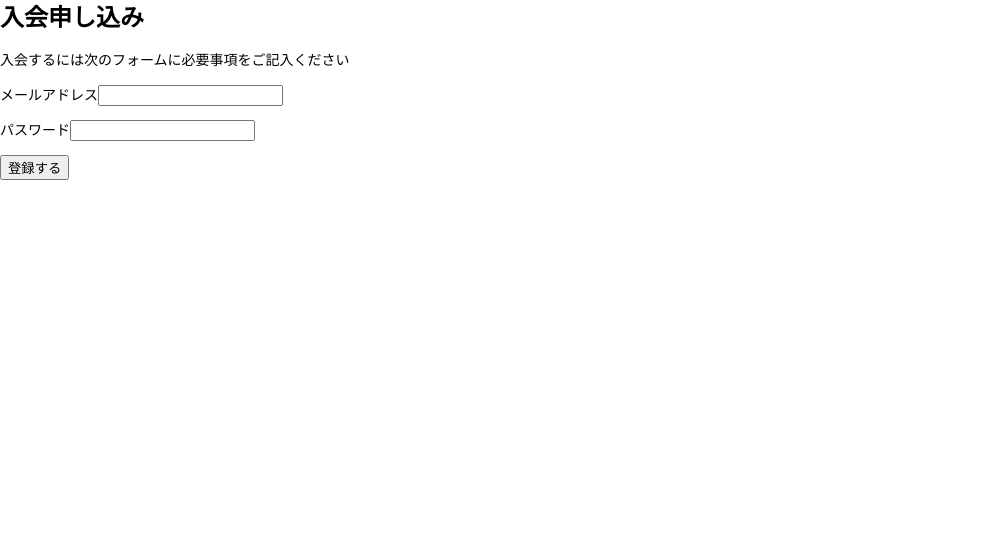
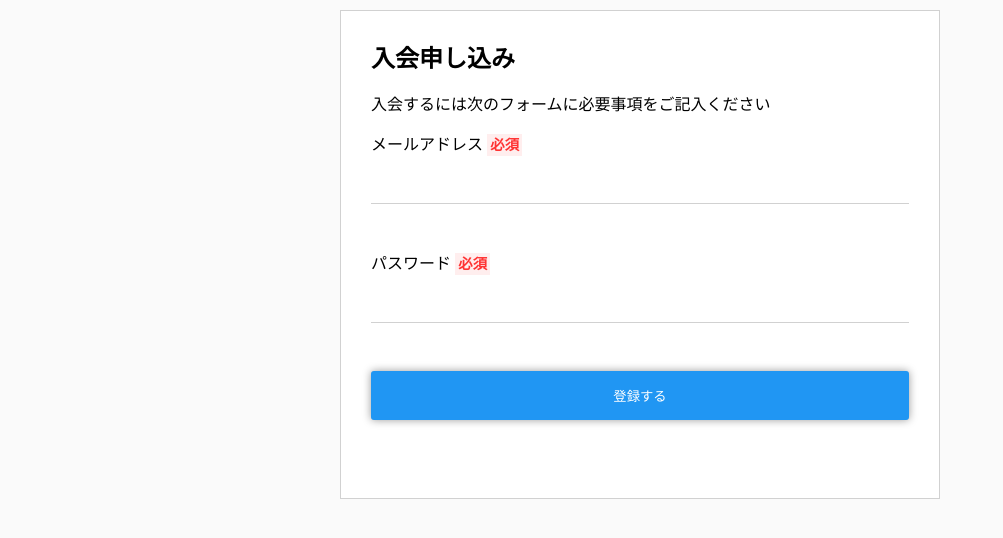
Before and after one commit to hirokiaihara/practice, a plain HTML site: page index.html in a window 1280 px wide. Shown: the whole page, without its empty margins (0-1003 px from the left). Drawn offline with Linux system fonts and the light colour scheme.

Commit message:
入力フォームの作成

```diff
--- a/css/style.css
+++ b/css/style.css
@@ -1,10 +1,49 @@
 @import url(sanitize.css);
+body {
+  background-color: #fafafa;
+}
 /* 見出しの調整 */
 h1 {
 font-size: 24px;
 margin: 0;
 }
-/* 本文の調整 */
-p {
-font-size: 14px;
+
+.content {
+  background-color: #fff;
+  width: 600px;
+  margin: 10px auto;
+  border: 1px solid #d1d1d1;
+  padding: 30px;
 }
+
+input {
+  border: none;
+  border-bottom: 1px solid #d1d1d1;
+  font-size: 1.2em;
+  width: 100%;
+  padding: 8px;
+}
+button {
+  width: 100%;
+  background-color: #2096F3;
+  border: none;
+  color: #fff;
+  padding: 15px;
+  border-radius: 3px;
+  box-shadow: 0 0 8px rgba(0, 0, 0, .4);
+}
+.control {
+  margin-bottom: 3em;
+}
+label {
+  display: block;
+  margin-bottom: .5em;
+}
+.required {
+  margin-left: .3em;
+  color: #f33;
+  font-size: .9em;
+  padding: 3px;
+  background-color: #fee;
+  font-weight: bold;
+}
--- a/index.html
+++ b/index.html
@@ -5,16 +5,27 @@
   <meta charset="utf-8">
   <meta name="viewport" content="width=device-width">
   <title>入会申し込み</title>
- <link rel="stylesheet" href="css/style.css">
+  <link rel="stylesheet" href="css/style.css">
 </head>
 
 <body>
   <!-- フォーム画面 -->
-  <h1>入会申し込み</h1>
-  <p>入会するには次のフォームに必要事項をご記入ください</p>
-  <p>メールアドレス<input type="email" name="mymail"></p>
-  <p>パスワード<input type="password" name="passcode"></p>
-  <p><button type="submit">登録する</button></p>
+  <div class="content">
+    <h1>入会申し込み</h1>
+      <p>入会するには次のフォームに必要事項をご記入ください</p>
+      <div class="control">
+        <label for="mymail">メールアドレス<span class="required">必須</span></label>
+        <input id="mymail" type="email" name="mymail">
+      </div>
+      <div class="control">
+        <label for="passcode">パスワード<span class="required">必須</span></label>
+        <input id="passcode" type="password" name="passcode">
+      </div>
+      <div class="control">
+        <button type="submit">登録する</button>
+      </div>
+
+  </div>
 </body>
 
 </html>
```
